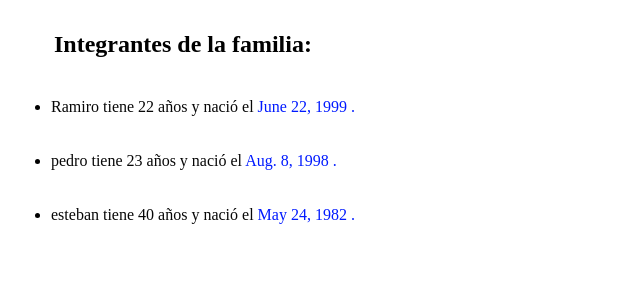
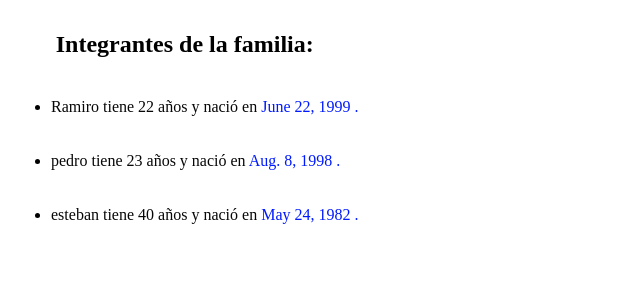
Before and after one commit to ramamol/MVT-RamiroMolin, a Django app: page /familia/familia_completa/ in a window 1280 px wide. Shown: the top 300 px of the page, without its empty margins (0-640 px from the left). Run offline with Django 4.2, Linux system fonts and the light colour scheme; data comes from the database, SQL or seed files in the repository; both versions use the stored data as it was after the commit.

Commit message:
Primer entrega

```diff
--- a/MVT_RamiroMolin/templates/template_todos.html
+++ b/MVT_RamiroMolin/templates/template_todos.html
@@ -19,7 +19,7 @@
                 <tr>
                     <td>
                         <ul>
-                            <li><span style="color:rgb(7, 7, 7)">{{f.name}} tiene {{f.age}} años y nació el  </span><span style="color:rgb(0, 26, 255)">{{f.birthday}} .</span></li>
+                            <li><span style="color:rgb(7, 7, 7)">{{f.name}} tiene {{f.age}} años y nació en  </span><span style="color:rgb(0, 26, 255)">{{f.birthday}} .</span></li>
                         </ul>
                     </td>
 
```
Also changed, not shown: db.sqlite3.
